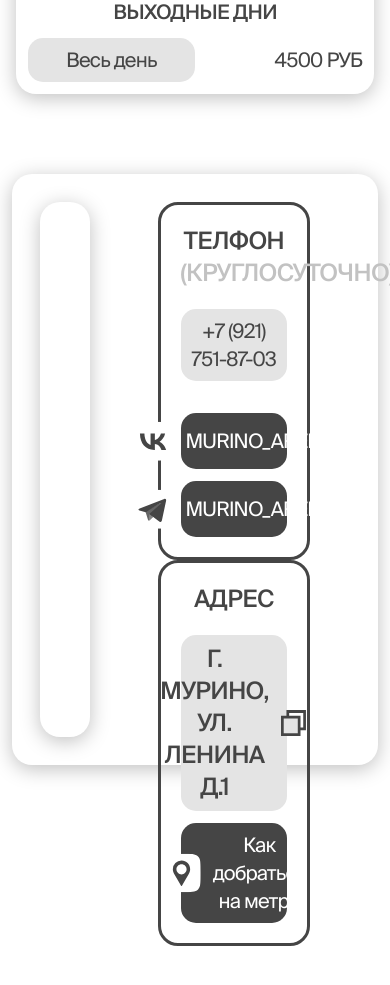
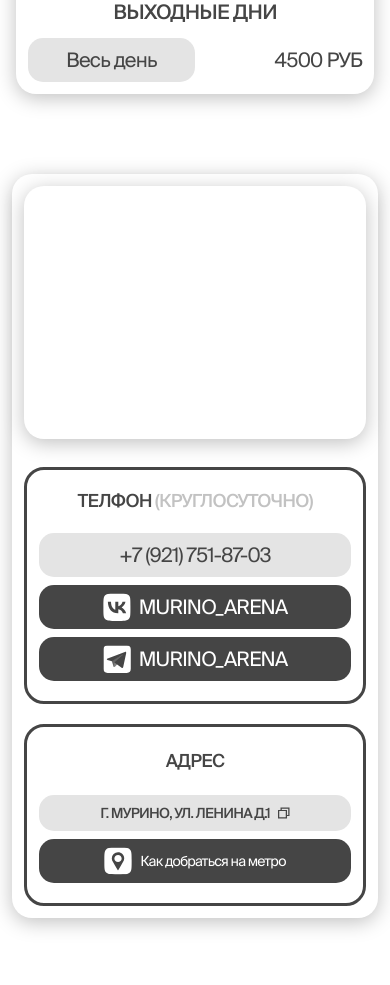
Before and after one commit to mbozhik/murino, a Next.js app: page / in a window 390 px wide. Shown: the part 3280-4265 px from the top of the page. Before the commit the page ends 4226 px from the top, so only its background shows below. Built offline with nearby package versions, Linux system fonts and the light colour scheme.

Commit message:
adaptive `Contacts` block & add `copy` functionality

```diff
--- a/src/components/index/Contacts.tsx
+++ b/src/components/index/Contacts.tsx
@@ -1,4 +1,6 @@
 'use client'
+
+import {useState} from 'react'
 
 import Link from 'next/link'
 import Image from 'next/image'
@@ -17,54 +19,106 @@ const linksData = {
 }
 
 const buttonStyles = {
-  default: 'py-1 xl:py-2 sm:px-2 duration-200 rounded-micro hover:bg-transparent hover:text-custom-gray hover:ring-[3px] hover:ring-custom-gray',
+  default: 'py-1 xl:py-2 sm:px-2 duration-150 rounded-micro hover:text-custom-gray hover:ring-[3px] hover:ring-custom-gray',
   light: 'text-custom-gray bg-custom-e4',
-  dark: 'text-white bg-custom-gray',
+  dark: 'text-white bg-custom-gray hover:bg-transparent',
 }
 
+interface ButtonProps {
+  href: string
+  target: string
+  className: string
+  onClick?: (event: React.MouseEvent<HTMLAnchorElement, MouseEvent>) => void
+  children: React.ReactNode
+}
+
+const Button: React.FC<ButtonProps> = ({href, target, className, onClick, children}) => (
+  <a href={href} target={target} className={className} onClick={onClick}>
+    {children}
+  </a>
+)
+
 export default function Contacts() {
+  const [copiedText, setCopiedText] = useState(null)
+
+  const handleCopyClick = async (event: React.MouseEvent<HTMLAnchorElement, MouseEvent>) => {
+    event.preventDefault()
+
+    try {
+      const input = document.createElement('input')
+      input.value = linksData.copy.text
+      document.body.appendChild(input)
+
+      input.focus()
+      input.setSelectionRange(0, input.value.length)
+
+      const copySuccess = document.execCommand('copy')
+
+      document.body.removeChild(input)
+
+      if (copySuccess) {
+        setCopiedText('Скопировано!')
+
+        setTimeout(() => {
+          setCopiedText(null)
+        }, 2500)
+      }
+    } catch (error) {
+      console.error('Failed to copy text: ', error)
+      alert('неееееееееее скопировано!')
+    }
+  }
+
+  const isMobile = typeof window !== 'undefined' && /Mobi|Android|iPhone|iPad|iPod/i.test(navigator.userAgent)
+
   return (
-    <section id="contacts" className="pt-10 mt-10">
-      <div className="mx-3 rounded-small shadow-card flex justify-between h-[70vh] p-7 gap-7">
-        <div className="relative w-full h-full overflow-hidden rounded-small shadow-card">
-          <iframe className="s-full" src="https://yandex.ru/map-widget/v1/?ll=30.476999%2C60.043193&mode=search&oid=76918350984&ol=biz&source=serp_navig&z=17.14" width="560" height="400" frameBorder="1" title="map"></iframe>
+    <section id="contacts" className="my-28 xl:my-20">
+      <div className="flex items-center justify-between mx-3 sm:flex-col rounded-small shadow-card p-7 sm:p-3 gap-7">
+        <div className="relative w-full overflow-hidden rounded-small shadow-card">
+          <iframe className="w-full h-[70vh] sm:h-[30vh]" src={`https://yandex.ru/map-widget/v1/?ll=30.476999%2C60.043193&mode=search&oid=76918350984&ol=biz&source=serp_navig&z=${!isMobile ? '17.5' : '16'}`} frameBorder="1" title="map"></iframe>
         </div>
 
-        <div className="flex flex-col items-center justify-around justify-self-center w-[75%] px-10">
-          <div className="flex flex-col border-[3px] border-custom-gray rounded-small w-full p-5 gap-5">
-            <h1 className="text-2xl font-medium text-center uppercase text-custom-gray">
+        <div className="flex flex-col items-center gap-5 justify-self-center w-[75%] sm:w-full px-10 sm:px-0">
+          <div className="flex flex-col border-[3px] border-custom-gray rounded-small w-full p-5 sm:px-3 sm:py-5 gap-5">
+            <h1 className="text-2xl font-medium text-center uppercase sm:text-lg sm:leading-tight text-custom-gray">
               телфон <span className="text-[#c2c2c2]">(круглосуточно)</span>
             </h1>
 
-            <div className="flex flex-col gap-8 text-[38px] xl:text-3xl sm:text-xl text-center uppercase">
-              <Link href={linksData.tel.href} className={`${buttonStyles.default} ${buttonStyles.light}`} onClick={() => console.log(`hui`)}>
+            <div className="flex flex-col gap-8 sm:gap-2 text-[38px] xl:text-3xl sm:text-xl text-center uppercase">
+              <Button target="" href={linksData.tel.href} className={`${buttonStyles.default} ${buttonStyles.light}`}>
                 {linksData.tel.text}
-              </Link>
-              <div className="flex flex-col gap-3">
-                <Link href={linksData.vk.href} target="_blank" className={`inline-flex justify-center items-center gap-3 ${buttonStyles.default} ${buttonStyles.dark}`} onClick={() => console.log(`hui`)}>
-                  <Image className="s-10" src={VkImage} width={70} height={70} alt="" />
-                  {linksData.vk.text}
-                </Link>
-                <Link href={linksData.tg.href} target="_blank" className={`inline-flex justify-center items-center gap-3 ${buttonStyles.default} ${buttonStyles.dark}`} onClick={() => console.log(`hui`)}>
-                  <Image className="s-10" src={TgImage} width={70} height={70} alt="" />
-                  {linksData.tg.text}
-                </Link>
+              </Button>
+
+              <div className="flex flex-col gap-3 sm:gap-2">
+                {['vk', 'tg'].map((socialMedia) => (
+                  <Button key={socialMedia} href={linksData[socialMedia].href} target="_blank" className={`group inline-flex justify-center items-center gap-3 sm:gap-2 ${buttonStyles.default} ${buttonStyles.dark}`}>
+                    {socialMedia === 'vk' ? <Image className="duration-150 s-10 sm:s-7 group-hover:scale-125" src={VkImage} width={70} height={70} alt="" /> : <Image className="duration-150 s-10 sm:s-7 group-hover:scale-125" src={TgImage} width={70} height={70} alt="" />}
+                    {linksData[socialMedia].text}
+                  </Button>
+                ))}
               </div>
             </div>
           </div>
 
-          <div className="flex flex-col border-[3px] border-custom-gray rounded-small w-full p-5 gap-5">
-            <h1 className="text-2xl font-medium text-center uppercase text-custom-gray">адрес</h1>
+          <div className="flex flex-col border-[3px] border-custom-gray rounded-small w-full p-5 sm:px-3 sm:py-5 gap-5">
+            <h1 className="text-2xl font-medium text-center uppercase sm:text-lg text-custom-gray">адрес</h1>
 
-            <div className="flex flex-col gap-3 text-[38px] xl:text-3xl sm:text-xl text-center uppercase">
-              <Link href={linksData.copy.href} target="_blank" className={`inline-flex justify-center items-center gap-3 ${buttonStyles.default} ${buttonStyles.light} text-2xl font-medium py-4`} onClick={() => console.log(`hui`)}>
-                {linksData.copy.text}
-                <Image className="s-7" src={CopyImage} width={70} height={70} alt="" />
-              </Link>
-              <Link href={linksData.map.href} target="_blank" className={`inline-flex justify-center items-center gap-3 ${buttonStyles.default} ${buttonStyles.dark} normal-case`} onClick={() => console.log(`hui`)}>
-                <Image className="s-10" src={MapImage} width={70} height={70} alt="" />
+            <div className="flex flex-col gap-3 sm:gap-2 text-[38px] xl:text-3xl sm:text-xl text-center uppercase">
+              <Button href={linksData.copy.href} target="_blank" onClick={handleCopyClick} className={`group inline-flex justify-center items-center gap-3 sm:gap-2 ${buttonStyles.default} ${buttonStyles.light} text-2xl sm:text-sm font-medium py-4`}>
+                {copiedText ? (
+                  <span>{copiedText}</span>
+                ) : (
+                  <>
+                    {linksData.copy.text}
+                    <Image className="duration-200 s-7 sm:s-3 group-hover:scale-110" src={CopyImage} width={70} height={70} alt="" />
+                  </>
+                )}
+              </Button>
+
+              <Button href={linksData.map.href} target="_blank" className={`group inline-flex justify-center items-center gap-3 sm:gap-2 ${buttonStyles.default} ${buttonStyles.dark} normal-case sm:text-sm`}>
+                <Image className="duration-150 s-10 sm:s-7 group-hover:scale-125" src={MapImage} width={70} height={70} alt="" />
                 {linksData.map.text}
-              </Link>
+              </Button>
             </div>
           </div>
         </div>
```
